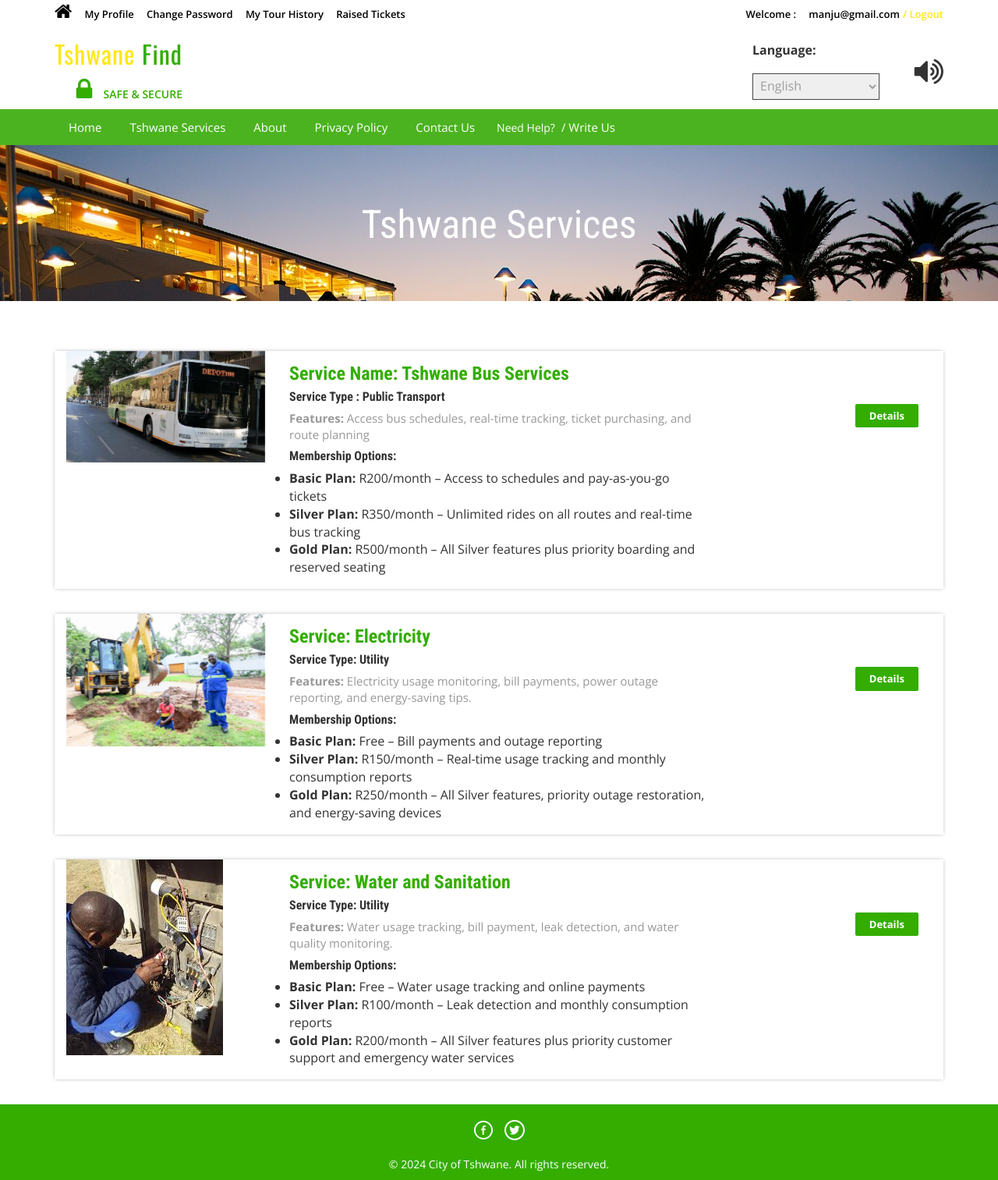
After one commit to KISMETtakk/TshwaneFindXampp, a PHP site: page /3D-art-gallery/tshwaneServices.php in a window 1280 px wide. The commit adds this page. Shown: the whole page at 78% size. Run offline with PHP 8.4, Linux system fonts and the light colour scheme; a user stored in the database is signed in.

Commit message:
The final

```diff
--- a/admin/dashboard.php
+++ b/admin/dashboard.php
@@ -96,7 +96,7 @@ $cnt5=$query5->rowCount();
 								<i class="glyphicon glyphicon-briefcase" aria-hidden="true"></i>
 							</div>
 							<div class="four-text">
-								<h3>Toatal packages</h3>
+								<h3>Total Attractions</h3>
 																	<?php $sql3 = "SELECT PackageId from tbltourpackages";
 $query3= $dbh -> prepare($sql3);
 $query3->execute();
--- a/admin/includes/sidebarmenu.php
+++ b/admin/includes/sidebarmenu.php
@@ -7,7 +7,7 @@
 									<ul id="menu" >
 										<li><a href="dashboard.php"><i class="fa fa-tachometer"></i> <span>Dashboard</span><div class="clearfix"></div></a></li>
 
-									 <li id="menu-academico" ><a href="#"><i class="fa fa-list-ul" aria-hidden="true"></i><span> Tour Packages</span> <span class="fa fa-angle-right" style="float: right"></span><div class="clearfix"></div></a>
+									 <li id="menu-academico" ><a href="#"><i class="fa fa-list-ul" aria-hidden="true"></i><span> Tour Attraction</span> <span class="fa fa-angle-right" style="float: right"></span><div class="clearfix"></div></a>
 										   <ul id="menu-academico-sub" >
 										   <li id="menu-academico-avaliacoes" ><a href="create-package.php">Create</a></li>
 											<li id="menu-academico-avaliacoes" ><a href="manage-packages.php">Manage</a></li>
@@ -15,7 +15,7 @@
 										</li>
 									<li id="menu-academico" ><a href="manage-users.php"><i class="fa fa-users" aria-hidden="true"></i><span>Manage Users</span><div class="clearfix"></div></a></li>
 
-									<li><a href="manage-bookings.php"><i class="fa fa-list" aria-hidden="true"></i>  <span>Manage Booking</span><div class="clearfix"></div></a></li>
+									<li><a href="manage-bookings.php"><i class="fa fa-list" aria-hidden="true"></i>  <span>Manage Testimonials</span><div class="clearfix"></div></a></li>
 									 <li><a href="manageissues.php"><i class="fa fa-table"></i>  <span>Manage Issues</span><div class="clearfix"></div></a></li>
 									<li><a href="manage-enquires.php"><i class="fa fa-file-text-o" aria-hidden="true"></i>  <span>Manage Enquiries</span><div class="clearfix"></div></a></li>
 									<li><a href="manage-pages.php"><i class="fa fa-file-text-o" aria-hidden="true"></i>  <span>Manage Pages</span><div class="clearfix"></div></a></li>
--- a/admin/manage-bookings.php
+++ b/admin/manage-bookings.php
@@ -116,7 +116,7 @@ $msg="Booking Confirm successfully";
 				</div>
 <!--heder end here-->
 <ol class="breadcrumb">
-                <li class="breadcrumb-item"><a href="index.html">Home</a><i class="fa fa-angle-right"></i>Manage Bookings</li>
+                <li class="breadcrumb-item"><a href="index.html">Home</a><i class="fa fa-angle-right"></i>Manage Testimonials</li>
             </ol>
 <div class="agile-grids">
 				<!-- tables -->
@@ -124,7 +124,7 @@ $msg="Booking Confirm successfully";
 				else if($msg){?><div class="succWrap"><strong>SUCCESS</strong>:<?php echo htmlentities($msg); ?> </div><?php }?>
 				<div class="agile-tables">
 					<div class="w3l-table-info">
-					  <h2>Manage Bookings</h2>
+					  <h2>Manage Testimonials</h2>
 					    <table id="table">
 						<thead>
 						  <tr>
--- a/includes/header.php
+++ b/includes/header.php
@@ -129,10 +129,11 @@
 					<nav class="cl-effect-1">
 						<ul class="nav navbar-nav">
 							<li><a href="index.php">Home</a></li>
+							<li><a href="tshwaneServices.php">Tshwane Services</a></li>
 							<li><a href="page.php?type=aboutus">About</a></li>
-								<li><a href="package-list.php">Tour Attractions</a></li>
+								<!-- <li><a href="package-list.php">Tour Attractions</a></li> -->
 								<li><a href="page.php?type=privacy">Privacy Policy</a></li>
-								<li><a href="page.php?type=terms">Terms of Use</a></li>
+								<!-- <li><a href="page.php?type=terms">Terms of Use</a></li> -->
 								<li><a href="page.php?type=contact">Contact Us</a></li>
 								<?php if($_SESSION['login'])
 {?>
--- a/includes/signin.php
+++ b/includes/signin.php
@@ -36,11 +36,11 @@ echo "<script type='text/javascript'> document.location = 'package-list.php'; </
 									<div class="login-right">
 										<form method="post">
 											<h3>Signin with your account </h3>
-	<input type="text" name="email" id="email" placeholder="Enter your Email"  required="">
-	<input type="password" name="password" id="password" placeholder="Password" value="" required="">
+	<input type="text" name="email" id="email" placeholder="Enter your Email" style="color:black" required="">
+	<input type="password" name="password" id="password" placeholder="Password" value="" style="color:black" required="">
 											<h4><a href="forgot-password.php">Forgot password</a></h4>
 
-											<input type="submit" name="signin" value="SIGNIN">
+											<input type="submit" name="signin" value="SIGN IN">
 										</form>
 									</div>
 									<div class="clearfix"></div>
--- a/includes/signup.php
+++ b/includes/signup.php
@@ -60,11 +60,11 @@ error:function (){}
 													<h3>Create your account </h3>
 
 
-				<input type="text" value="" placeholder="Full Name" name="fname" autocomplete="off" required="">
-				<input type="text" value="" placeholder="Mobile number" maxlength="10" name="mobilenumber" autocomplete="off" required="">
-		<input type="text" value="" placeholder="Email id" name="email" id="email" onBlur="checkAvailability()" autocomplete="off"  required="">
+				<input type="text" value="" placeholder="Full Name" name="fname" autocomplete="off" style="color:black" required="">
+				<input type="text" value="" placeholder="Mobile number" maxlength="10" name="mobilenumber" autocomplete="off" style="color:black" required="">
+		<input type="text" value="" placeholder="Email id" name="email" id="email" onBlur="checkAvailability()" autocomplete="off" style="color:black" required="">
 		 <span id="user-availability-status" style="font-size:12px;"></span>
-	<input type="password" value="" placeholder="Password" name="password" required="">
+	<input type="password" value="" placeholder="Password" name="password" style="color:black" required="">
 													<input type="submit" name="submit" id="submit" value="CREATE ACCOUNT">
 												</form>
 											</div>
--- a/index.php
+++ b/index.php
@@ -74,7 +74,7 @@ foreach($results as $result)
 				<div class="col-md-3 room-right wow fadeInRight animated" data-wow-delay=".5s">
 					<h5>R <?php echo htmlentities($result->PackagePrice);?></h5>
 					<a href="package-details.php?pkgid=<?php echo htmlentities($result->PackageId);?>" class="view">Details</a>
-					<a href="package-details.php?pkgid=<?php echo htmlentities($result->PackageId);?>" class="view">Virtual Tour</a>
+					<a href="http://localhost:5173/3D-art-gallery" class="view">Virtual Tour</a>
 				</div>
 				<div class="clearfix"></div>
 			</div>
--- a/package-details.php
+++ b/package-details.php
@@ -326,7 +326,7 @@ document.getElementById('cardForm').addEventListener('submit', function(e) {
 					<?php if($_SESSION['login'])
 					{?>
 						<li class="spe" align="center">
-					<button type="submit" name="submit2" class="btn-primary btn">Book</button>
+					<button type="submit" name="submit2" class="btn-primary btn">Comment</button>
 						</li>
 						<?php } else {?>
 							<li class="sigi" align="center" style="margin-top: 1%">
--- a/page.php
+++ b/page.php
@@ -33,7 +33,7 @@ $error="Something went wrong. Please try again";
 <!DOCTYPE HTML>
 <html>
 <head>
-<title>TF | Tourism Facility Management System</title>
+<title>Tourism Facility Management System</title>
 <meta name="viewport" content="width=device-width, initial-scale=1">
 <meta http-equiv="Content-Type" content="text/html; charset=utf-8" />
 <meta name="keywords" content="Tourism Management System In PHP" />
@@ -78,7 +78,7 @@ $error="Something went wrong. Please try again";
 <?php include('includes/header.php');?>
 <div class="banner-1 ">
 	<div class="container">
-		<h1 class="wow zoomIn animated animated" data-wow-delay=".5s" style="visibility: visible; animation-delay: 0.5s; animation-name: zoomIn;">TF-Tourism Facility Management System</h1>
+		<h1 class="wow zoomIn animated animated" data-wow-delay=".5s" style="visibility: visible; animation-delay: 0.5s; animation-name: zoomIn;">Tourism Facility Management System</h1>
 	</div>
 </div>
 <!--- /banner-1 ---->
--- a/profile.php
+++ b/profile.php
@@ -79,7 +79,7 @@ $msg="Profile Updated Successfully";
 <!--- privacy ---->
 <div class="privacy">
 	<div class="container">
-		<h3 class="wow fadeInDown animated animated" data-wow-delay=".5s" style="visibility: visible; animation-delay: 0.5s; animation-name: fadeInDown;">My Profile!!</h3>
+		<h3 class="wow fadeInDown animated animated" data-wow-delay=".5s" style="visibility: visible; animation-delay: 0.5s; animation-name: fadeInDown;">My Profile</h3>
 		<form name="chngpwd" method="post">
 		 <?php if($error){?><div class="errorWrap"><strong>ERROR</strong>:<?php echo htmlentities($error); ?> </div><?php }
 				else if($msg){?><div class="succWrap"><strong>SUCCESS</strong>:<?php echo htmlentities($msg); ?> </div><?php }?>
@@ -123,7 +123,7 @@ foreach($results as $result)
 <?php }} ?>
 
 			<p style="width: 350px;">
-<button type="submit" name="submit6" class="btn-primary btn">Updtae</button>
+<button type="submit" name="submit6" class="btn-primary btn">Update Information</button>
 			</p>
 			</form>
 
--- a/tour-history.php
+++ b/tour-history.php
@@ -57,7 +57,7 @@ $error="You can't cancel booking before 24 hours";
 <!DOCTYPE HTML>
 <html>
 <head>
-<title>TMS | Tourism Management System</title>
+<title>Tourism Management System</title>
 <meta name="viewport" content="width=device-width, initial-scale=1">
 <meta http-equiv="Content-Type" content="text/html; charset=utf-8" />
 <meta name="keywords" content="Tourism Management System In PHP" />
@@ -118,8 +118,8 @@ $error="You can't cancel booking before 24 hours";
 	<table border="1" width="100%" class="table">
 <tr align="center">
 <th>#</th>
-<th>Booking Id</th>
-<th>Package Name</th>
+<th>Attraction Id</th>
+<th>Attraction Name</th>
 <th>From</th>
 <th>To</th>
 <th>Comment</th>
--- /dev/null
+++ b/tshwaneServices.php
@@ -0,0 +1,152 @@
+<?php
+session_start();
+error_reporting(0);
+include('includes/config.php');
+?>
+<!DOCTYPE HTML>
+<html>
+<head>
+<title>Tshwane Find | Package List</title>
+<meta name="viewport" content="width=device-width, initial-scale=1">
+<meta http-equiv="Content-Type" content="text/html; charset=utf-8" />
+<script type="applijewelleryion/x-javascript"> addEventListener("load", function() { setTimeout(hideURLbar, 0); }, false); function hideURLbar(){ window.scrollTo(0,1); } </script>
+<link href="css/bootstrap.css" rel='stylesheet' type='text/css' />
+<link href="css/style.css" rel='stylesheet' type='text/css' />
+<link href='//fonts.googleapis.com/css?family=Open+Sans:400,700,600' rel='stylesheet' type='text/css'>
+<link href='//fonts.googleapis.com/css?family=Roboto+Condensed:400,700,300' rel='stylesheet' type='text/css'>
+<link href='//fonts.googleapis.com/css?family=Oswald' rel='stylesheet' type='text/css'>
+<link href="css/font-awesome.css" rel="stylesheet">
+<!-- Custom Theme files -->
+<script src="js/jquery-1.12.0.min.js"></script>
+<script src="js/bootstrap.min.js"></script>
+<!--animate-->
+<link href="css/animate.css" rel="stylesheet" type="text/css" media="all">
+<script src="js/wow.min.js"></script>
+	<script>
+		 new WOW().init();
+	</script>
+<!--//end-animate-->
+</head>
+<body>
+<?php include('includes/header.php');?>
+<!--- banner ---->
+<div class="banner-3">
+	<div class="container">
+		<h1 class="wow zoomIn animated animated" data-wow-delay=".5s" style="visibility: visible; animation-delay: 0.5s; animation-name: zoomIn;"> Tshwane Services</h1>
+	</div>
+</div>
+<!--- /banner ---->
+<!--- rooms ---->
+<div class="rooms">
+	<div class="container">
+
+		<div class="room-bottom">
+			<h3> </h3>
+
+
+
+			<div class="rom-btm">
+				<div class="col-md-3 room-left wow fadeInLeft animated" data-wow-delay=".5s">
+					<img src="./Tshwane Find Images/Tshwane Bus.jpg" class="img-responsive" alt="">
+				</div>
+				<div class="col-md-6 room-midle wow fadeInUp animated" data-wow-delay=".5s">
+					<h4>Service Name: Tshwane Bus Services</h4>
+					<h6>Service Type : Public Transport</h6>
+					<p><b>Features:</b> Access bus schedules, real-time tracking, ticket purchasing, and route planning</p>
+
+                    <h6>Membership Options:</h6>
+					<ul>
+						<li><b>Basic Plan:</b> R200/month – Access to schedules and pay-as-you-go tickets</li>
+						<li><b>Silver Plan:</b> R350/month – Unlimited rides on all routes and real-time bus tracking</li>
+						<li><b>Gold Plan:</b> R500/month – All Silver features plus priority boarding and reserved seating</li>
+					</ul>
+
+
+				</div>
+				<div class="col-md-3 room-right wow fadeInRight animated" data-wow-delay=".5s">
+
+					<a href="#" class="view">Details</a>
+
+				</div>
+				<div class="clearfix"></div>
+			</div>
+
+
+			<div class="rom-btm">
+            <div class="col-md-3 room-left wow fadeInLeft animated" data-wow-delay=".5s">
+                <img src="./Tshwane Find Images/Water and Sa.jpg" class="img-responsive" alt="Electricity Service" style="width: 100%; height: 100%; object-fit: cover;">
+            </div>
+
+				<div class="col-md-6 room-midle wow fadeInUp animated" data-wow-delay=".5s">
+					<h4>Service: Electricity</h4>
+					<h6>Service Type: Utility</h6>
+					<p><b>Features:</b> Electricity usage monitoring, bill payments, power outage reporting, and energy-saving tips.</p>
+					<h6>Membership Options:</h6>
+					<ul>
+						<li><b>Basic Plan:</b> Free – Bill payments and outage reporting</li>
+						<li><b>Silver Plan:</b> R150/month – Real-time usage tracking and monthly consumption reports</li>
+						<li><b>Gold Plan:</b> R250/month – All Silver features, priority outage restoration, and energy-saving devices</li>
+					</ul>
+				</div>
+
+                <div class="col-md-3 room-right wow fadeInRight animated" data-wow-delay=".5s">
+
+					<a href="subscribe.php?serviceid=3" class="view">Details</a>
+				</div>
+
+				<div class="clearfix"></div>
+			</div>
+
+
+			<div class="rom-btm">
+            <div class="col-md-3 room-left wow fadeInLeft animated" data-wow-delay=".5s">
+					<img src="./Tshwane Find Images/Electrical.jpg" class="img-responsive" alt="Water and Sanitation">
+				</div>
+				<div class="col-md-6 room-midle wow fadeInUp animated" data-wow-delay=".5s">
+					<h4>Service: Water and Sanitation</h4>
+					<h6>Service Type: Utility</h6>
+					<p><b>Features:</b> Water usage tracking, bill payment, leak detection, and water quality monitoring.</p>
+					<h6>Membership Options:</h6>
+					<ul>
+						<li><b>Basic Plan:</b> Free – Water usage tracking and online payments</li>
+						<li><b>Silver Plan:</b> R100/month – Leak detection and monthly consumption reports</li>
+						<li><b>Gold Plan:</b> R200/month – All Silver features plus priority customer support and emergency water services</li>
+					</ul>
+				</div>
+				<div class="col-md-3 room-right wow fadeInRight animated" data-wow-delay=".5s">
+
+					<a href="subscribe.php?serviceid=3" class="view">Details</a>
+				</div>
+				<div class="clearfix"></div>
+			</div>
+
+			</div>
+
+
+
+
+
+
+
+
+
+
+
+		</div>
+	</div>
+</div>
+<!--- /rooms ---->
+
+<!--- /footer-top ---->
+<?php include('includes/footer.php');?>
+<!-- signup -->
+<?php include('includes/signup.php');?>
+<!-- //signu -->
+<!-- signin -->
+<?php include('includes/signin.php');?>
+<!-- //signin -->
+<!-- write us -->
+<?php include('includes/write-us.php');?>
+<!-- //write us -->
+</body>
+</html>
```
Also changed, not shown: Tshwane Find Images/Electrical.jpg (added), Tshwane Find Images/Tshwane Bus.jpg (added), Tshwane Find Images/Water and Sa.jpg (added).
